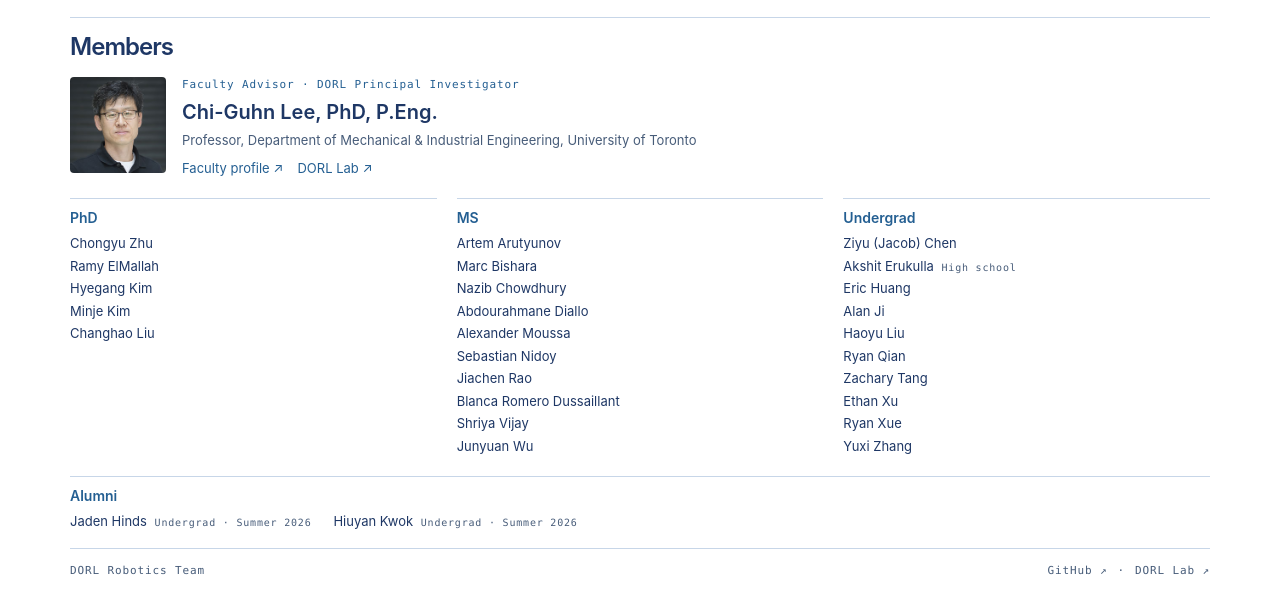
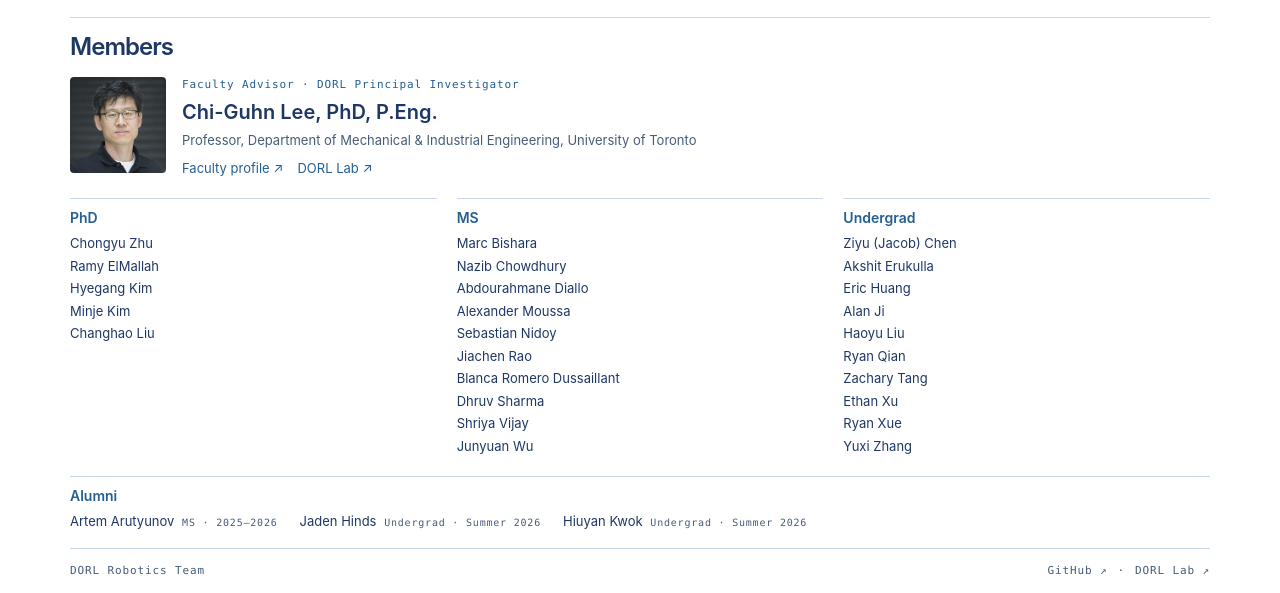
Before and after one commit to DORLR/dorlr.github.io, a plain HTML site: page index.html in a window 1280 px wide. Shown: the part 1316-1909 px from the top of the page. Drawn offline with Linux system fonts and the light colour scheme.

Commit message:
Update members: move Artem to Alumni, add Dhruv Sharma, drop Akshit tag

```diff
--- a/index.html
+++ b/index.html
@@ -177,7 +177,6 @@
         <div class="group">
           <h3>MS</h3>
           <ul class="names">
-            <li>Artem Arutyunov</li>
             <li>Marc Bishara</li>
             <li>Nazib Chowdhury</li>
             <li>Abdourahmane Diallo</li>
@@ -185,6 +184,7 @@
             <li>Sebastian Nidoy</li>
             <li>Jiachen Rao</li>
             <li>Blanca Romero Dussaillant</li>
+            <li>Dhruv Sharma</li>
             <li>Shriya Vijay</li>
             <li>Junyuan Wu</li>
           </ul>
@@ -193,7 +193,7 @@
           <h3>Undergrad</h3>
           <ul class="names">
             <li>Ziyu (Jacob) Chen</li>
-            <li>Akshit Erukulla <span class="mono tag">High school</span></li>
+            <li>Akshit Erukulla</li>
             <li>Eric Huang</li>
             <li>Alan Ji</li>
             <li>Haoyu Liu</li>
@@ -207,6 +207,7 @@
         <div class="group alumni">
           <h3>Alumni</h3>
           <ul class="names">
+            <li>Artem Arutyunov <span class="mono tag">MS · 2025–2026</span></li>
             <li>Jaden Hinds <span class="mono tag">Undergrad · Summer 2026</span></li>
             <li>Hiuyan Kwok <span class="mono tag">Undergrad · Summer 2026</span></li>
           </ul>
```
